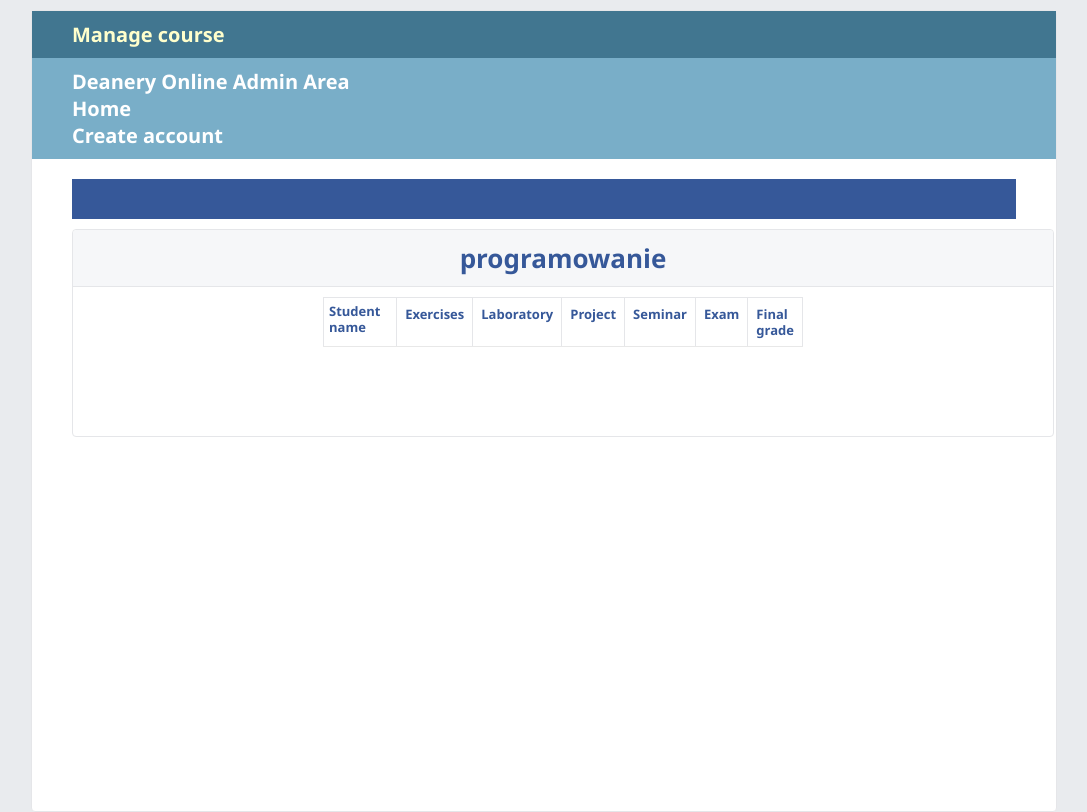
After one commit to piotrokop/deaneryOnline, a Django app: page /course/manage/3/ in a window 1280 px wide. The commit adds this page. Shown: the whole page, without its empty margins (96-1183 px from the left). Run offline with Django 3.2, Linux system fonts and the light colour scheme; data comes from the database, SQL or seed files in the repository; lists and menus that the app fills with data are empty; parts of the project's set-up code (start-up, migrations or seed data) failed here and were passed over.

Commit message:
Created Manage course view with template and url configs. Created UserGrade model

```diff
--- a/app/models.py
+++ b/app/models.py
@@ -53,3 +53,12 @@ class UserCourse(models.Model):
 
     class Meta:
         unique_together = ('profile', 'course',)
+
+class UserGrade(models.Model):
+	usergrade_id = models.AutoField(primary_key=True)
+	grade = models.DecimalField(max_digits=2, decimal_places=1)
+	is_final = models.BooleanField()
+	course = models.ForeignKey(Course)
+	category = models.CharField(max_length=30)
+	professor_user = models.ForeignKey(Profile, related_name="professor")
+	student_user = models.ForeignKey(Profile, related_name="student")
--- a/app/static/styles/global-styles.css
+++ b/app/static/styles/global-styles.css
@@ -78,3 +78,9 @@ body
 {
 	border-right: 1px solid #e5e6e9;
 }
+
+#table-course-manage
+{
+	border-right: 1px solid #e5e6e9;
+	padding: 5px;
+}
--- /dev/null
+++ b/app/templates/course/course-manage.html
@@ -0,0 +1,38 @@
+{% extends "base.html" %}
+
+{% block branding %}
+	Manage course
+{% endblock %}
+
+{% block content %}
+	<div id="top-bar"></div>
+	<div id="container">
+		<div id="container-title">{{ course.name }}</div>
+		<div id="container-content">
+			<table>
+				<tr>
+					<th>Student name</th>
+					<th style="border-right: 1px solid #e5e6e9;">Exercises</th>
+					<th style="border-right: 1px solid #e5e6e9;">Laboratory</th>
+					<th style="border-right: 1px solid #e5e6e9;">Project</th>
+					<th style="border-right: 1px solid #e5e6e9;">Seminar</th>
+					<th style="border-right: 1px solid #e5e6e9;">Exam</th>
+					<th>Final grade</th>
+				</tr>
+				{% for user_course in user_courses %}
+					<tr>
+						<td>
+							{{user_course.profile.user.first_name}} {{user_course.profile.user.last_name}}
+						</td>
+						<!--<td>
+							{% if user_course.accepted == 0 %}
+								<input type="button" value="Approve" onclick="location.href='{% url 'course-approvals-approve' course_id=course.pk user_id=user_course.profile.id %}'">
+							{% endif %}
+							<input type="button" value="Kick" onclick="location.href='{% url 'course-approvals-kick' course_id=course.pk user_id=user_course.profile.id %}'">
+						</td>-->
+					</tr>
+				{% endfor %}
+			</table>
+		</div>
+	</div>
+{% endblock %}
--- a/app/templates/course/courses.html
+++ b/app/templates/course/courses.html
@@ -9,7 +9,7 @@
 	<div id="container">
 		<div id="container-title">List of courses</div>
 		<div id="container-content">
-			<table>
+			<table style="width: 80%;">
 				<tr>
 					<th>Course name</th>
 					<th>Actions</th>
@@ -40,7 +40,7 @@
 						<td>
 							<input type="button" value="Sign in" onclick="location.href='{% url 'course-signup' id=course.pk %}'"/></input>
 							{% if role == 2 or role == 3 %}
-
+								<input type="button" value="Manage" onclick="location.href='{% url 'course-manage' id=course.pk %}'"></input>
 								<input type="button" value="Edit" onclick="location.href='{% url 'edit-course' id=course.pk %}'"></input>
 							{% endif %}
 							{% if role == 3 %}
--- a/app/views.py
+++ b/app/views.py
@@ -194,6 +194,15 @@ def createview(request):
     return render(request, 'main.html')
 
 
+def course_manage(request, id):
+	course = Course.objects.get(course_id = id)
+	user_courses = UserCourse.objects.filter(course=course, accepted=1)
+	return render(request, 'course/course-manage.html', {
+			"course": course,
+            "user_courses": user_courses
+        })
+
+
 def signup(request):
     if request.method == 'POST':
         form = SignUpForm(request.POST)
--- a/deaneryOnline/urls.py
+++ b/deaneryOnline/urls.py
@@ -16,7 +16,7 @@ from django.conf.urls import url, include
 from django.contrib import admin
 from django.contrib.auth import views as auth_views
 #from app import views
-from app.views import createview, courses, create_course, edit_course, course_details, course_signup, course_signout, course_approvals, course_approvals_approve, course_approvals_kick, signup
+from app.views import createview, courses, create_course, edit_course, course_details, course_signup, course_signout, course_approvals, course_approvals_approve, course_approvals_kick, signup, course_manage
 
 urlpatterns = [
     url(r'^login/', auth_views.login, name='login'),
@@ -35,4 +35,5 @@ urlpatterns = [
     url(r'^course/approvals/(?P<id>[0-9]+)/', course_approvals, name='course-approvals'),
     url(r'^course/approvals/approve/(?P<course_id>[0-9]+)/(?P<user_id>[0-9]+)', course_approvals_approve, name='course-approvals-approve'),
     url(r'^course/approvals/kick/(?P<course_id>[0-9]+)/(?P<user_id>[0-9]+)', course_approvals_kick, name='course-approvals-kick'),
+	url(r'^course/manage/(?P<id>[0-9]+)/', course_manage, name='course-manage'),
 ]
```
Also changed, not shown: app/migrations/0010_usergrade.py (added), app/migrations/0011_auto_20171126_1711.py (added).
